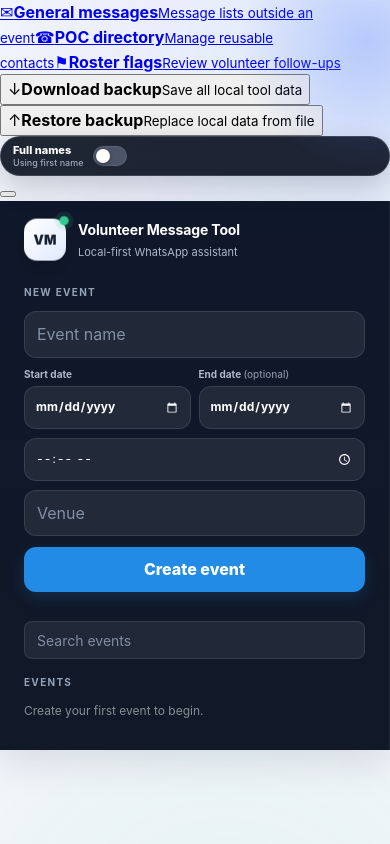
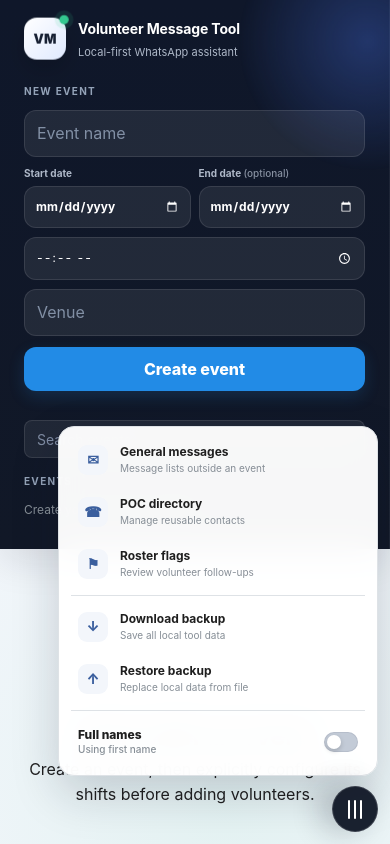
Before and after one commit to aqideh/volmessagetool, a Next.js app: page / in a window 390 px wide. Both pictures are taken after a click on the button "Open utility menu". Shown: the top 844 px of the page. Built offline with nearby package versions, Linux system fonts and the light colour scheme.

Commit message:
style: add persistent floating utility menu

```diff
--- a/app/name-preference-toggle.css
+++ b/app/name-preference-toggle.css
@@ -1,39 +1,160 @@
-.floating-tools {
+.floating-tools-menu {
   position: fixed;
   right: 18px;
   bottom: 18px;
-  z-index: 30;
-  display: flex;
-  align-items: center;
-  gap: 8px;
+  z-index: 50;
+  display: grid;
+  justify-items: end;
+  gap: 10px;
 }
 
-.floating-tools .event-settings-shortcut {
-  position: static;
+.floating-tools-trigger {
+  width: 48px;
+  height: 48px;
+  border: 1px solid rgba(255,255,255,.14);
+  border-radius: 50%;
+  background: rgba(17,24,39,.96);
+  color: #fff;
+  display: grid;
+  place-items: center;
+  box-shadow: 0 12px 30px rgba(15,23,42,.24);
+  backdrop-filter: blur(12px);
+  transition: transform .18s cubic-bezier(.2,.8,.2,1), background .18s ease, box-shadow .18s ease;
+}
+
+.floating-tools-trigger:hover {
+  transform: translateY(-2px);
+  background: #1b263b;
+  box-shadow: 0 16px 34px rgba(15,23,42,.28);
+}
+
+.floating-tools-trigger.open { transform: rotate(90deg); }
+
+.burger-lines {
+  width: 19px;
+  display: grid;
+  gap: 4px;
+}
+
+.burger-lines i {
+  display: block;
+  height: 2px;
+  border-radius: 999px;
+  background: currentColor;
+}
+
+.floating-tools-popover {
+  width: min(320px, calc(100vw - 24px));
+  max-height: min(70vh, 560px);
+  overflow-y: auto;
+  padding: 9px;
+  border: 1px solid var(--border);
+  border-radius: 16px;
+  background: rgba(255,255,255,.97);
+  box-shadow: 0 18px 48px rgba(15,23,42,.18);
+  backdrop-filter: blur(16px);
+  animation: floatingMenuIn .18s cubic-bezier(.2,.8,.2,1) both;
+}
+
+.floating-tools-section {
+  display: grid;
+  gap: 4px;
+}
+
+.floating-tools-divider {
+  height: 1px;
+  margin: 7px 3px;
+  background: var(--border);
+}
+
+.floating-menu-action {
+  width: 100%;
+  min-height: 48px;
+  display: grid;
+  grid-template-columns: 32px minmax(0, 1fr);
+  gap: 10px;
+  align-items: center;
+  padding: 8px 10px;
+  border: 0;
+  border-radius: 11px;
+  background: transparent;
+  color: var(--text);
+  text-align: left;
+  text-decoration: none;
+  cursor: pointer;
+  transition: background .15s ease, transform .15s ease;
+}
+
+.floating-menu-action:hover {
+  background: var(--accent-soft);
+  transform: translateX(2px);
+}
+
+.floating-menu-action:disabled {
+  opacity: .55;
+  cursor: not-allowed;
+  transform: none;
+}
+
+.floating-menu-action > span:last-child {
+  min-width: 0;
+  display: grid;
+  gap: 2px;
+}
+
+.floating-menu-action strong {
+  font-size: 12px;
+  line-height: 1.2;
+}
+
+.floating-menu-action small {
+  color: var(--muted);
+  font-size: 10px;
+  line-height: 1.3;
+}
+
+.floating-menu-action-icon {
+  width: 30px;
+  height: 30px;
+  border-radius: 9px;
+  display: grid;
+  place-items: center;
+  background: #f3f6fb;
+  color: #3b5f9e;
+  font-size: 14px;
+  font-weight: 850;
+}
+
+.floating-backup-tools {
+  display: grid;
+  gap: 4px;
+}
+
+.floating-menu-status {
+  margin: 5px 8px 2px;
+  color: var(--muted);
+  font-size: 10px;
+  line-height: 1.4;
 }
 
 .name-preference-toggle {
   position: relative;
+  width: 100%;
+  min-height: 48px;
   display: flex;
   align-items: center;
+  justify-content: space-between;
   gap: 10px;
-  min-height: 40px;
-  padding: 7px 9px 7px 12px;
-  border-radius: 999px;
-  border: 1px solid rgba(255,255,255,.14);
-  background: rgba(17,24,39,.94);
-  color: #fff;
-  box-shadow: 0 10px 28px rgba(15,23,42,.20);
-  backdrop-filter: blur(10px);
+  padding: 8px 10px;
+  border-radius: 11px;
+  color: var(--text);
   cursor: pointer;
   user-select: none;
-  transition: transform .18s cubic-bezier(.2,.8,.2,1), box-shadow .18s ease, background .18s ease;
+  transition: background .15s ease;
 }
 
 .name-preference-toggle:hover {
-  transform: translateY(-3px);
-  background: #1b263b;
-  box-shadow: 0 14px 34px rgba(15,23,42,.25);
+  background: var(--accent-soft);
 }
 
 .name-preference-toggle input {
@@ -46,18 +167,18 @@
 
 .toggle-copy {
   display: grid;
-  gap: 1px;
+  gap: 2px;
   line-height: 1.05;
 }
 
 .toggle-copy strong {
-  font-size: 11px;
+  font-size: 12px;
   font-weight: 780;
 }
 
 .toggle-copy small {
-  color: #9da9bc;
-  font-size: 9px;
+  color: var(--muted);
+  font-size: 10px;
   font-weight: 550;
 }
 
@@ -67,8 +188,8 @@
   height: 20px;
   flex: 0 0 auto;
   border-radius: 999px;
-  background: #4b5567;
-  box-shadow: inset 0 0 0 1px rgba(255,255,255,.08);
+  background: #c3cbd7;
+  box-shadow: inset 0 0 0 1px rgba(15,23,42,.07);
   transition: background .2s ease, box-shadow .2s ease;
 }
 
@@ -80,7 +201,7 @@
   height: 14px;
   border-radius: 50%;
   background: #fff;
-  box-shadow: 0 2px 5px rgba(0,0,0,.28);
+  box-shadow: 0 2px 5px rgba(0,0,0,.18);
   transition: transform .22s cubic-bezier(.2,.8,.2,1);
 }
 
@@ -93,24 +214,39 @@
   transform: translateX(14px);
 }
 
-.name-preference-toggle:focus-within {
+.name-preference-toggle:focus-within,
+.floating-tools-trigger:focus-visible,
+.floating-menu-action:focus-visible {
   outline: 3px solid rgba(126,161,255,.30);
   outline-offset: 2px;
 }
 
+@keyframes floatingMenuIn {
+  from { opacity: 0; transform: translateY(8px) scale(.98); }
+  to { opacity: 1; transform: translateY(0) scale(1); }
+}
+
 @media (max-width: 600px) {
-  .floating-tools {
+  .floating-tools-menu {
     right: 12px;
     bottom: 12px;
-    flex-direction: column;
-    align-items: flex-end;
+  }
+
+  .floating-tools-trigger {
+    width: 46px;
+    height: 46px;
   }
 }
 
 @media (prefers-reduced-motion: reduce) {
-  .name-preference-toggle,
+  .floating-tools-trigger,
+  .floating-menu-action,
   .toggle-track,
   .toggle-knob {
     transition-duration: .01ms !important;
   }
+
+  .floating-tools-popover {
+    animation-duration: .01ms !important;
+  }
 }
```
